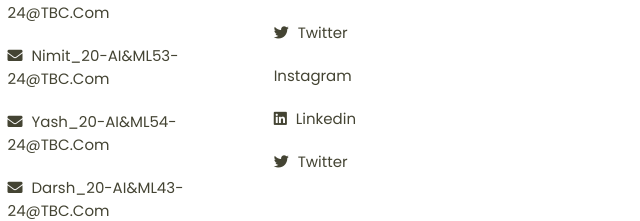
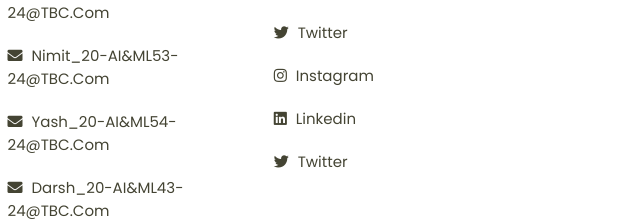
Before and after one commit to iamshanu14/thebrewcrew, a plain HTML site: page index.html in a window 1280 px wide. Shown: the part 4183-4404 px from the top of the page, 640-1280 px from the left. Drawn offline with nearby package versions, Linux system fonts and the light colour scheme.

Commit message:
Update index.html

```diff
--- a/index.html
+++ b/index.html
@@ -279,7 +279,7 @@
                 <h3>contact info</h3>
                 <a href="#"><i class="fab fa-facebook-f"></i> facebook</a>
                 <a href="#"><i class="fab fa-twitter"></i> twitter</a>
-                <a href="https://www.instagram.com/iamshanu14/"></i> instagram</a>
+                <a href="https://www.instagram.com/iamshanu14/"><i class="fab fa-instagram"></i> instagram</a>
                 <a href="https://www.linkedin.com/in/iamshanu14/"><i class="fab fa-linkedin"></i> linkedin</a>
                 <a href="#"><i class="fab fa-twitter"></i> twitter</a>
             </div>
```
